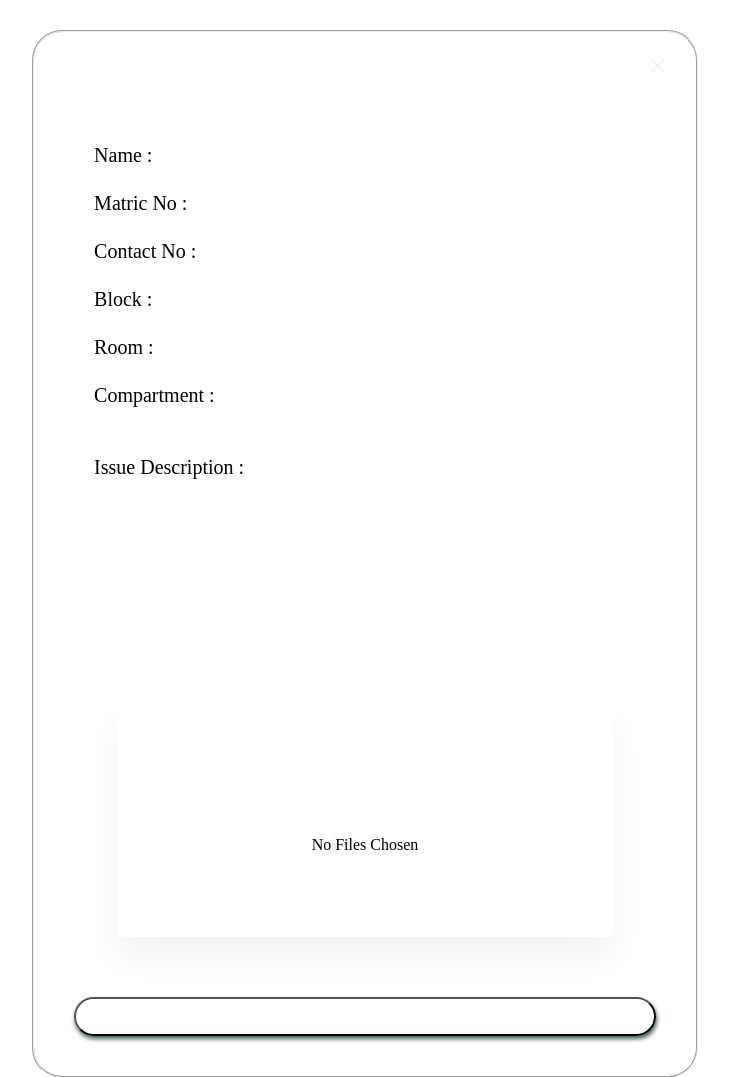
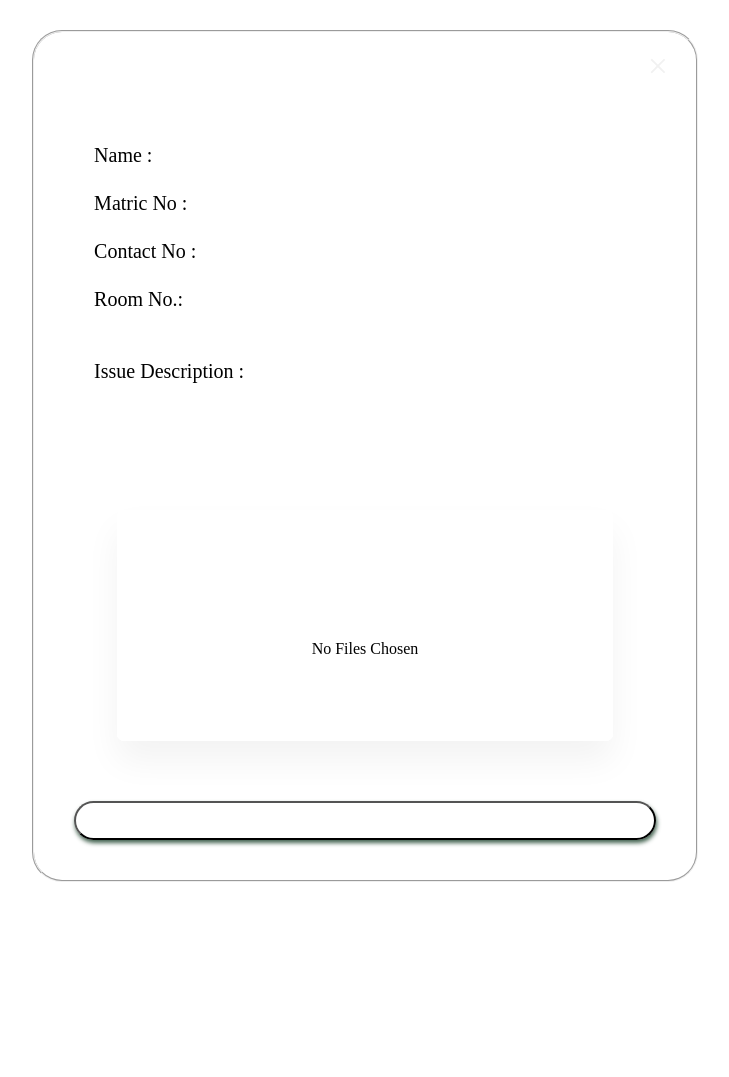
Before and after one commit to syamilu/WebTech-Project, a website: page Form/forms.html in a window 1280 px wide. Shown: the top 1077 px of the page, without its empty margins (275-1004 px from the left). After the commit the page ends 912 px from the top, so only its background shows below. Drawn offline with Linux system fonts and the light colour scheme.

Commit message:
:zap: changed styling for form and added required in every input fields

```diff
--- a/Form/forms.html
+++ b/Form/forms.html
@@ -7,7 +7,6 @@
     <title>Maintenance Report Form</title>
     <link rel="stylesheet" href="/Form/formsCSS.css">
     <script src="overlayForm.js"></script>
-    <script src="script.js"></script>
     <link rel="stylesheet" href="https://cdnjs.cloudflare.com/ajax/libs/font-awesome/5.15.3/css/all.min.css">
     <!-- Google Fonts -->
     <link href="https://fonts.googleapis.com/css2?family=Rubik&display=swap" rel="stylesheet">
@@ -21,33 +20,33 @@
             <a href="javascript:void(0)" class="closebtn" onclick="overlayForm()">&times;</a>
             <div class="input-group">
                 <label for="name" class="text-input">Name : </label>
-                <input type="text" id="name" name="name">
+                <input type="text" id="name" name="name" required>
             </div>
             <div class="input-group">
                 <label for="matricno" class="text-input">Matric No :</label>
-                <input type="text" id="matricno" name="matricno"><br>
+                <input type="text" id="matricno" name="matricno" required><br>
             </div>
             <div class="input-group">
                 <label for="contact" class="text-input">Contact No :</label>
-                <input type="text" id="contact" name="contact"><br><br>
+                <input type="text" id="contact" name="contact" required><br><br>
             </div>
 
-            <div class="input-group">
+            <!-- <div class="input-group">
                 <label for="block" class="text-input">Block :</label>
                 <input type="text" id="block" name="block"><br>
+            </div> -->
+            <div class="input-group">
+                <label for="room" class="text-input">Room No.:</label>
+                <input type="text" id="room" name="room" required><br>
             </div>
-            <div class="input-group">
-                <label for="room" class="text-input">Room :</label>
-                <input type="text" id="room" name="room"><br>
-            </div>
-            <div class="input-group">
+            <!--<div class="input-group">
                 <label for="compartment" class="text-input">Compartment :</label>
                 <input type="text" id="compartment" name="compartment"><br><br>
-            </div>
+            </div>-->
 
             <div class="text-group">
                 <label for="issue" class="text-input">Issue Description :</label>
-                <textarea id="issue" name="issue" style="height:200px"></textarea><br>
+                <textarea id="issue" name="issue" required></textarea><br>
             </div>
 
             <div class="container">
@@ -61,6 +60,8 @@
             <button type="submit">SUBMIT</button>
         </fieldset>
     </form>
+
+    <div class="submission-message"></div>
     <script src="/Form/script.js"></script>
 </body>
 
--- a/Form/formsCSS.css
+++ b/Form/formsCSS.css
@@ -15,6 +15,8 @@ form {
     align-items: center;
     margin: 30px;
     height: inherit;
+    position: sticky;
+    top: 20px;
   }
 
 legend {
@@ -72,7 +74,7 @@ input {
 
 textarea {
     width: 70%;
-    height: 200px;
+    height: 100px;
     border: none;
     padding: 0;
     margin-left: 10px;
--- a/Form/overlayForm.js
+++ b/Form/overlayForm.js
@@ -16,4 +16,5 @@ function overlayForm() {
   var overlay = document.getElementById("form-container");
   overlay.style.display = overlay.style.display === "block" ? "none" : "block";
   overlay.style.backgroundColor = "rgba(0,0,0,0.5)";
+  overlay.style.inset = "0";
 }
```
